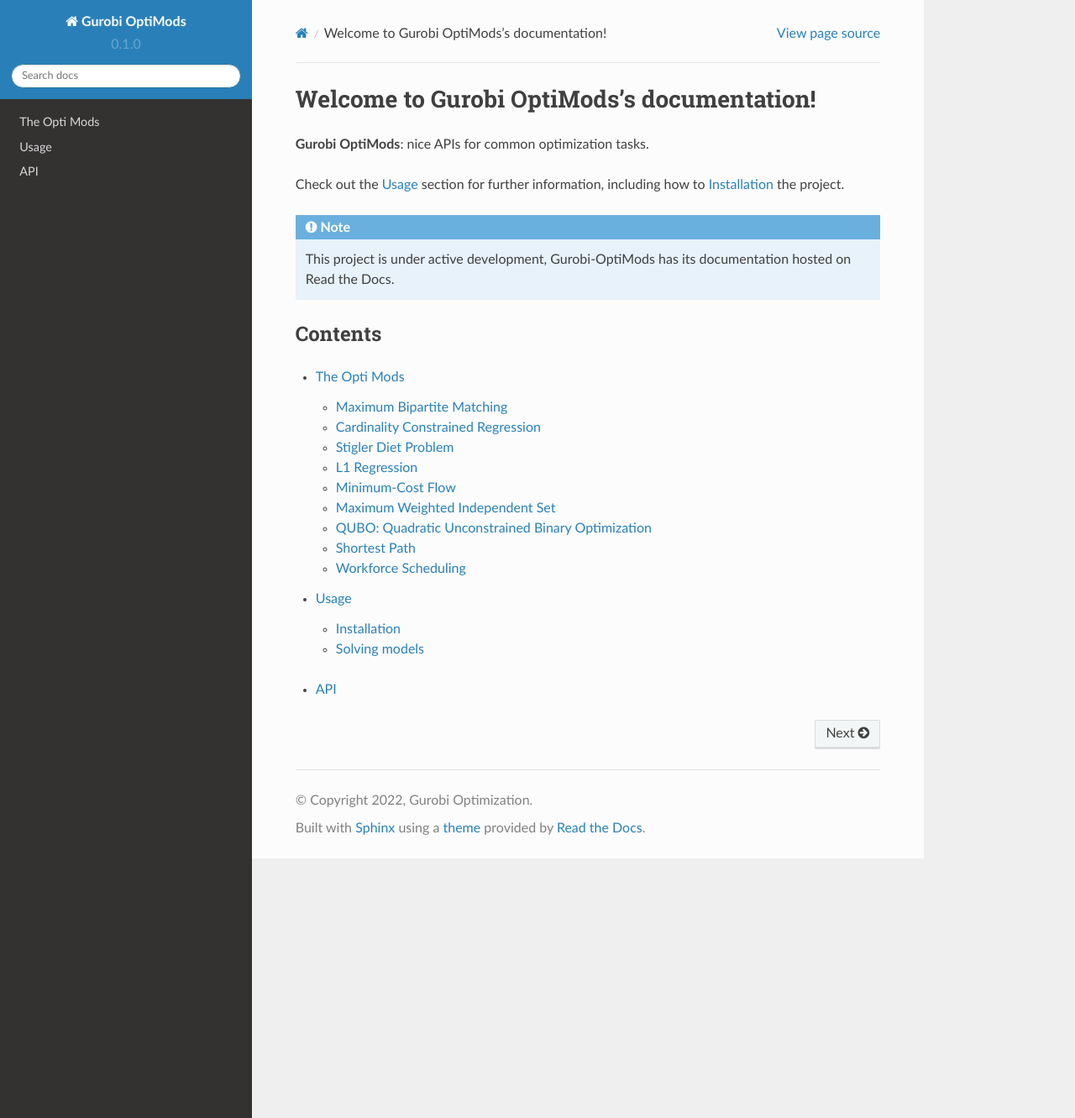
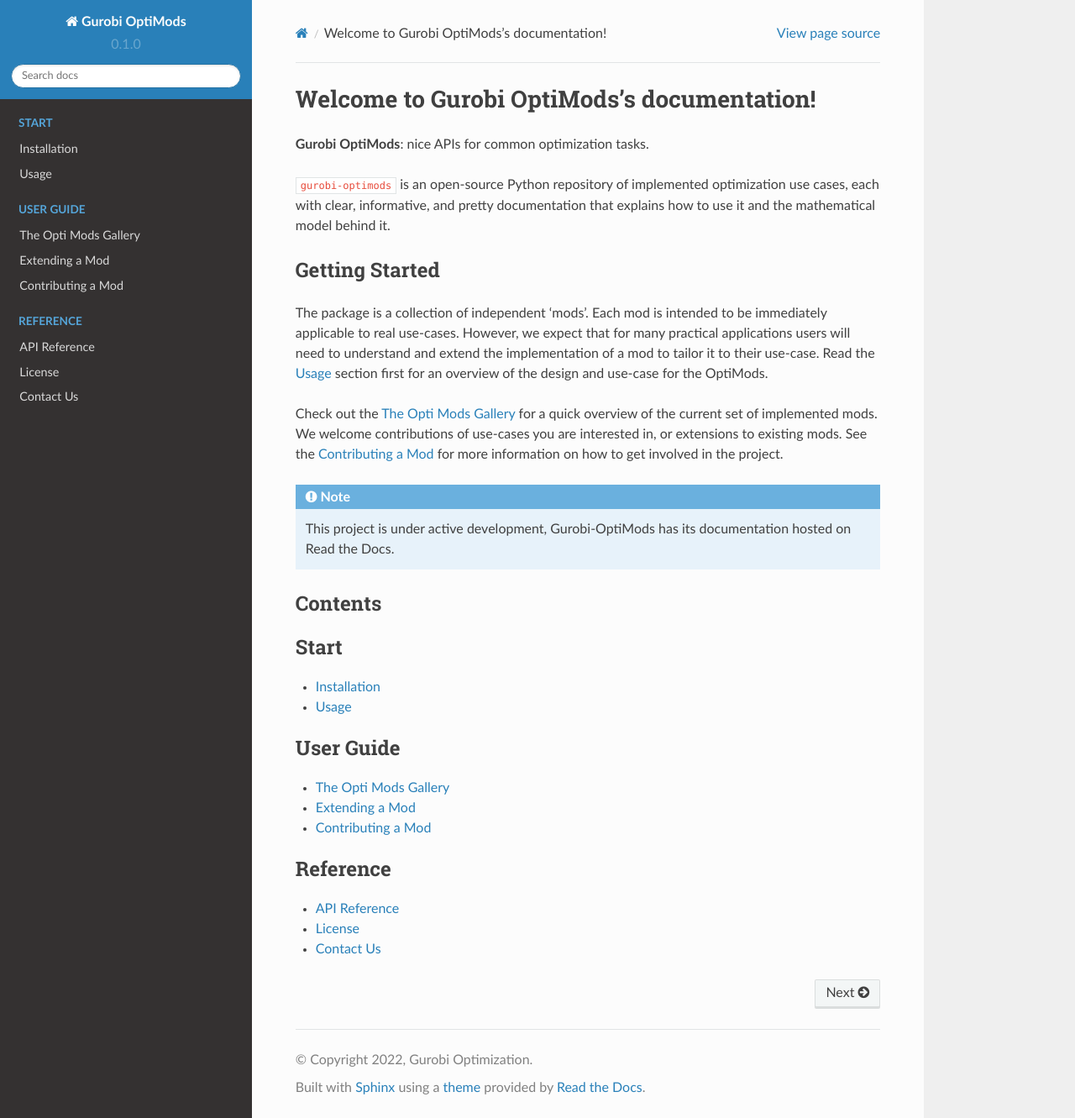
Before and after one commit to Gurobi/gurobi-optimods, a Sphinx documentation site: the page built from docs/source/index.rst, in a window 1280 px wide and 1331 px high. Shown: the whole window at 84% size. Built offline with Sphinx 7.4.7 and the Read the Docs theme 2.0.0, drawn with Linux system fonts in a browser that asks for light colours.

Commit message:
Create overall doc structure

```diff
--- a/docs/source/api.rst
+++ b/docs/source/api.rst
@@ -1,5 +1,5 @@
-API
-===
+API Reference
+=============
 
 .. automodule:: gurobi_optimods.diet
    :members: solve_diet_problem
--- a/docs/source/conf.py
+++ b/docs/source/conf.py
@@ -20,6 +20,7 @@
     "sphinx_toolbox.collapse",
     "sphinx.ext.autodoc",
     "sphinx.ext.autosummary",
+    "sphinx.ext.extlinks",
     "sphinx.ext.doctest",
     "sphinx.ext.duration",
     "sphinx.ext.intersphinx",
@@ -56,6 +57,11 @@
 # -- Options for EPUB output
 epub_show_urls = "footnote"
 
+extlinks_detect_hardcoded_links = True
+extlinks = {
+    "pypi": ("https://pypi.org/project/%s/", "%s"),
+}
+
 # -- Bibfiles
 
 bibtex_bibfiles = [
--- /dev/null
+++ b/docs/source/contributing.rst
@@ -0,0 +1,2 @@
+Contributing a Mod
+==================
--- /dev/null
+++ b/docs/source/extending.rst
@@ -0,0 +1,2 @@
+Extending a Mod
+===============
--- a/docs/source/index.rst
+++ b/docs/source/index.rst
@@ -3,23 +3,51 @@
 
 **Gurobi OptiMods**: nice APIs for common optimization tasks.
 
-Check out the :doc:`usage` section for further information, including
-how to :ref:`installation` the project.
+``gurobi-optimods`` is an open-source Python repository of implemented
+optimization use cases, each with clear, informative, and pretty documentation
+that explains how to use it and the mathematical model behind it.
+
+Getting Started
+---------------
+
+The package is a collection of independent 'mods'. Each mod is intended to be
+immediately applicable to real use-cases. However, we expect that for many
+practical applications users will need to understand and extend the
+implementation of a mod to tailor it to their use-case. Read the :doc:`usage`
+section first for an overview of the design and use-case for the OptiMods.
+
+Check out the :doc:`mods/index` for a quick overview of the current set of
+implemented mods. We welcome contributions of use-cases you are interested in,
+or extensions to existing mods. See the :doc:`contributing` for more
+information on how to get involved in the project.
 
 .. note::
 
-   This project is under active development, Gurobi-OptiMods has its documentation hosted on Read the Docs.
+   This project is under active development, Gurobi-OptiMods has its
+   documentation hosted on Read the Docs.
 
 Contents
 --------
 
 .. toctree::
-   :maxdepth: 2
+   :maxdepth: 1
+   :caption: Start
 
-   mods/index
+   installation
    usage
 
 .. toctree::
    :maxdepth: 1
+   :caption: User Guide
+
+   mods/index
+   extending
+   contributing
+
+.. toctree::
+   :maxdepth: 1
+   :caption: Reference
 
    api
+   license
+   contact
--- a/docs/source/mods/index.rst
+++ b/docs/source/mods/index.rst
@@ -1,5 +1,5 @@
-The Opti Mods
-=============
+The Opti Mods Gallery
+=====================
 
 .. toctree::
    :maxdepth: 1
```
Also changed, not shown: docs/source/contact.rst (added, +13 -0 lines), docs/source/installation.rst (added, +16 -0 lines), docs/source/license.rst (added, +18 -0 lines), docs/source/usage.rst (+0 -16 lines).
